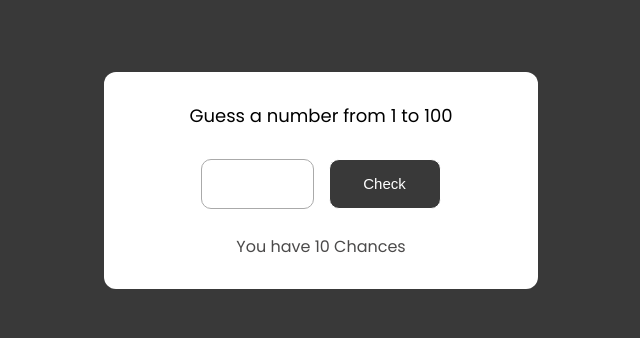
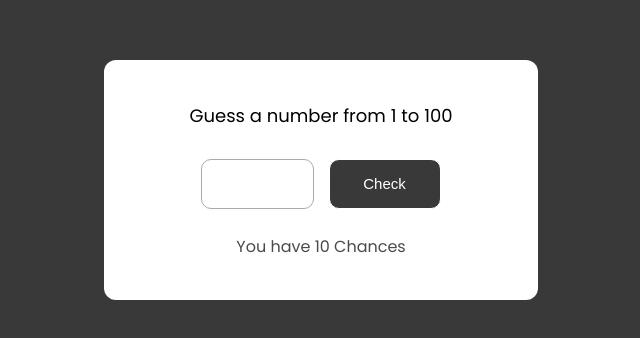
Before and after one commit to Senapatisuma25/Guess_the_number, a plain HTML site: page index.html in a window 1280 px wide. Shown: the part 220-558 px from the top of the page, without its empty margins (319-959 px from the left). Drawn offline with Linux system fonts and the light colour scheme; a web font is replaced by a local one.

Commit message:
Update style.css

```diff
--- a/style.css
+++ b/style.css
@@ -20,6 +20,7 @@ body{
     flex-direction: column;
     justify-content: center;
     padding: 30px ;
+    height:30%;
     border-radius: 12px;
     text-align: center;
     background-color:white
```
